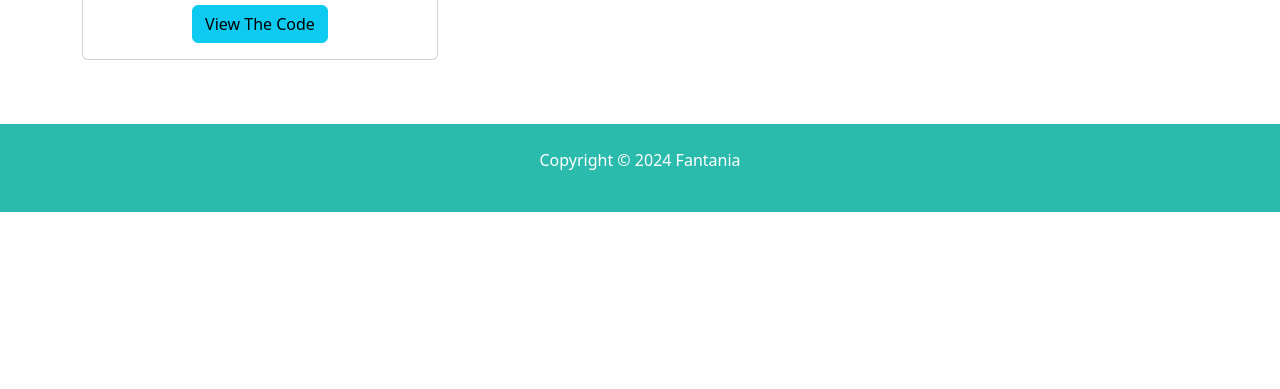
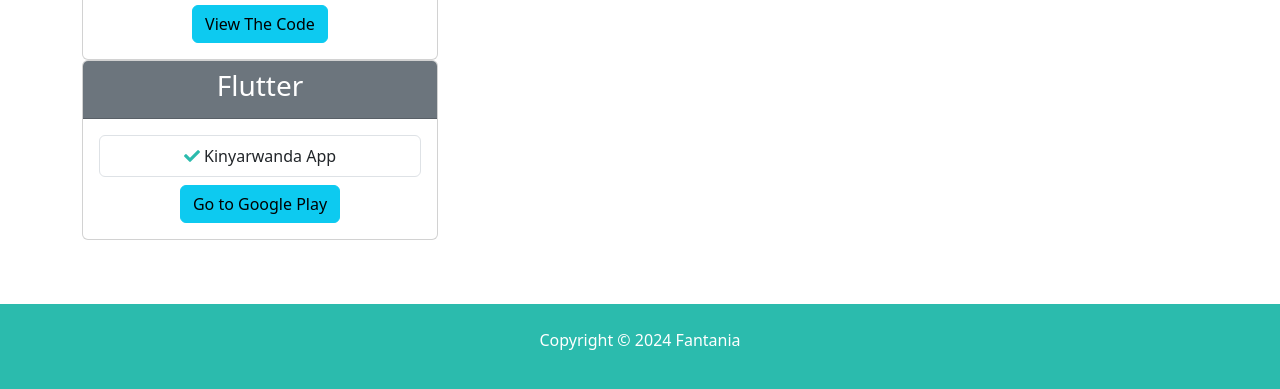
Before and after one commit to fantania/fantinedeveloper, a plain HTML site: page services.html in a window 1280 px wide. Shown: the part 653-1042 px from the top of the page. Before the commit the page ends 865 px from the top, so only its background shows below. Drawn offline with nearby package versions, Linux system fonts and the light colour scheme.

Commit message:
Update services.html

```diff
--- a/services.html
+++ b/services.html
@@ -186,6 +186,27 @@
               </div>
             </div>
           </div>
+
+            <div class="col-md-4">
+            <div class="card text-center">
+              <div class="card-header bg-secondary text-white">
+                <h3>Flutter</h3>
+              </div>
+              <div class="card-body">
+                <ul class="list-group">
+                  <li class="list-group-item">
+                    <i class="fas fa-check"></i> Kinyarwanda App
+                  </li>
+                </ul>
+                <a
+                  href="https://play.google.com/store/apps/details?id=com.kinyarwanda.Kinya_App&pcampaignid=web_share"
+                  target="_blank"
+                  class="btn btn-info btn-block mt-2"
+                  >Go to Google Play</a
+                >
+              </div>
+            </div>
+          </div>
         </div>
       </div>
     </section>
```
